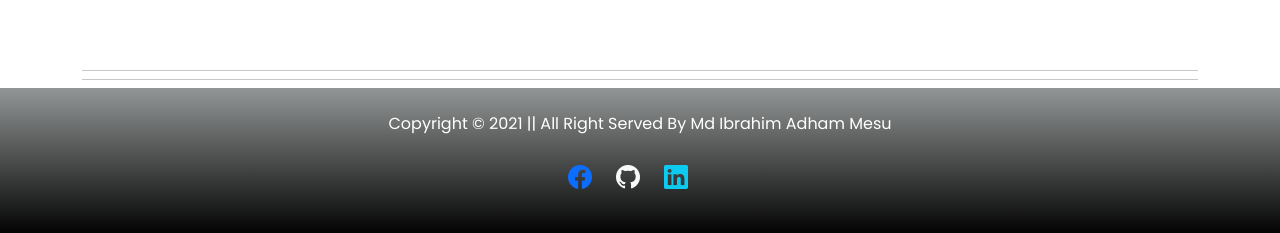
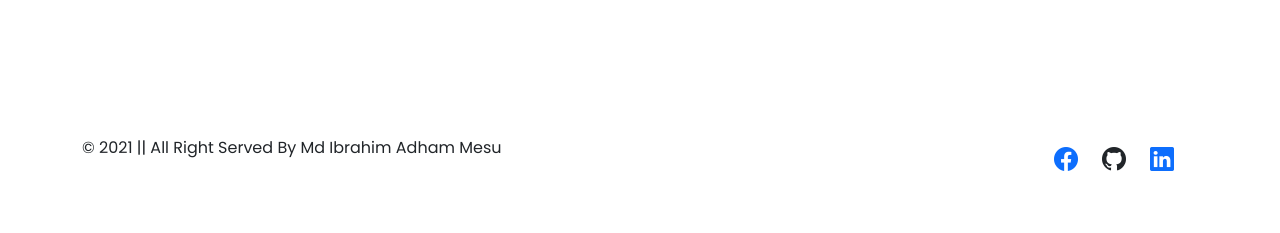
Before and after one commit to mesu-ai/portfolio, a React (Create React App) app: page /project in a window 1280 px wide. Shown: the part 956-1189 px from the top of the page. After the commit the page ends 1150 px from the top, so only its background shows below. Built offline with nearby package versions, Linux system fonts and the light colour scheme.

Commit message:
update portfolio

```diff
--- a/src/App.css
+++ b/src/App.css
@@ -1,5 +1,6 @@
 .App {
   text-align: center;
+
 }
 
 .App-logo {
--- a/src/components/navigation/Navbar.js
+++ b/src/components/navigation/Navbar.js
@@ -7,7 +7,7 @@ import logo from '../../images/logo.png';
 
 const Navigation = () => {
     return (
-        <Navbar collapseOnSelect expand="lg" bg="" style={{backgroundColor:'rgba(255, 255, 255, 0.856)'}} variant="light" sticky="top">
+        <Navbar collapseOnSelect expand="lg" bg="" style={{backgroundColor:'rgba(240, 248, 255, 0.762)'}} variant="light" sticky="top">
         <Container>
         <Navbar.Brand href="#home">
       <img
--- a/src/pages/about/About.js
+++ b/src/pages/about/About.js
@@ -14,7 +14,7 @@ const About = () => {
 
             <Row className="d-flex flex-lg-row flex-column-reverse  row-cols-lg-2 row-cols-1 py-5">
 
-                <Col className="text-start mt-lg-0 mt-5 px-lg-2 px-4">
+                <Col className=" text-start mt-lg-0 mt-5 px-lg-2 px-4">
 
                    <AboutInfo/>
 
@@ -25,7 +25,7 @@ const About = () => {
 
                 </Col>
 
-                <Col className="">
+                <Col className="overflow-hidden">
 
                 <Progress/>
 
--- a/src/pages/about/aboutInfo/AboutInfo.js
+++ b/src/pages/about/aboutInfo/AboutInfo.js
@@ -4,7 +4,7 @@ import '../About.css';
 const AboutInfo = () => {
     return (
         <div>
-            <p className="about-info" style={{textAlign:'justify'}}>
+            <p className="about-info px-2 overflow-hidden" style={{textAlign:'justify'}}>
                 I am a web developer and this is my passion and profession. I design and code to keep the user interface friendly and I like what I do. I have the ability to work on different websites. <br />
                 As a developer, I have the ability to work with the front-end and back-end. I also have knowledge of UX / UI design. I specialize in the MERN Stack Framework. Moreover, I have enough knowledge about various tools of the website. <br />
                 I am very confident and eager to work on time.
--- a/src/pages/footer/Footer.css
+++ b/src/pages/footer/Footer.css
@@ -3,6 +3,7 @@
 .footer-container{
 
     font-family: 'Poppins', sans-serif;
-    background-image: linear-gradient(rgb(147, 150, 150),black);
+    background-color: 'aliceblue';
+    /* background-image: linear-gradient(rgb(214, 177, 235),rgb(137, 49, 150)); */
 
 }
--- a/src/pages/footer/Footer.js
+++ b/src/pages/footer/Footer.js
@@ -6,23 +6,26 @@ const Footer = () => {
     return (
         <>
         <Container>
-        <hr style={{marginTop:'8px',marginBottom:'8px'}}/> <hr style={{marginTop:'8px',marginBottom:'8px'}}/>
+        {/* <hr style={{marginTop:'8px',marginBottom:'8px'}}/>
+        <hr style={{marginTop:'8px',marginBottom:'8px'}}/> */}
 
         </Container>
 
-        <div  className="py-4 footer-container text-white">
-            <p>Copyright &copy; 2021 || All Right Served By Md Ibrahim Adham Mesu</p>
+        <div  className="pt-5  footer-container ">
+            <Container className='d-md-flex justify-content-md-between align-items-center'>
+            <p> &copy; 2021 || All Right Served By Md Ibrahim Adham Mesu</p>
 
             <p className="mt-4 ">
                     <a style={{textDecoration:'none'}} className="text-primary" href="#a" target="_blank" rel="noopener noreferrer">
                     <i className="bi bi-facebook fs-4 me-4"></i></a>
 
-                    <a style={{textDecoration:'none'}} href="https://github.com/mesu-ai" className="text-light"target="_blank" rel="noopener noreferrer">
+                    <a style={{textDecoration:'none'}} href="https://github.com/mesu-ai" className="text-dark"target="_blank" rel="noopener noreferrer">
                     <i className="bi bi-github fs-4 me-4"></i></a>
-                    <a style={{textDecoration:'none'}} className="text-info" href="https://www.linkedin.com/in/iamesu/" target="_blank" rel="noopener noreferrer">
+                    <a style={{textDecoration:'none'}} className="text-primary" href="https://www.linkedin.com/in/iamesu/" target="_blank" rel="noopener noreferrer">
                     <i className="bi bi-linkedin fs-4 me-4"></i></a>
 
                     </p>
+            </Container>
         </div>
         </>
     );
--- a/src/pages/home/homebanner/HomeBanner.js
+++ b/src/pages/home/homebanner/HomeBanner.js
@@ -33,7 +33,7 @@ const HomeBanner = () => {
             <Row className="flex flex-lg-row flex-column-reverse justify-content-center align-items-center row-cols-lg-2 row-cols-1 py-5 ">
 
                 <Col data-aos="fade-right" className="text-start mt-lg-0 mt-5 px-lg-0 px-4  ">
-                 {/* <Card > */}
+
                     <h5 className="text-secondary ">Hello, I am</h5>
                     <h2 className="fw-bold">Md Ibrahim Adham Mesu</h2>
                     <h4 className="border-bottom border-top text-secondary py-2 w-75 mt-4">Front-End Developer</h4>
@@ -54,11 +54,11 @@ const HomeBanner = () => {
                     <button style={{fontWeight:'450'}} type="button" className="btn btn-outline-dark border-2 rounded-pill  fs-5 mt-4 px-3"> <i className="bi bi-arrow-down-circle-fill me-2"></i> Download My Resume</button>
                     </a>
 
-                {/* </Card> */}
+
 
                 </Col>
                 <Col>
-                <img className="img-fluid myImg" src={coverimg} alt="" width='100%' />
+                    <img className="img-fluid myImg" src={coverimg} alt="cover_photo"  />
 
                 </Col>
 
--- a/src/pages/projects/Projects.css
+++ b/src/pages/projects/Projects.css
@@ -1,5 +1,6 @@
 .card {
     position: relative;
+
   }
 
   .card-overlay {
@@ -13,10 +14,12 @@
       opacity: 0;
       transition: .5s ease;
       background: rgba(0, 0, 0, 0.5);
+
     }
 
   .card:hover .card-overlay {
       opacity: 1;
+
     }
 
     .card-btn:hover{
--- a/src/pages/projects/Projects.js
+++ b/src/pages/projects/Projects.js
@@ -21,8 +21,9 @@ const Projects = () => {
             <hr />
             <Row xs={1} md={2} lg={3} className="g-4">
 
-                { location.pathname==='/home' ?
+                { location.pathname==='/' || location.pathname==='/home' ?
                    projects.slice(0,3).map(project=><ProjectCard key={Math.random()} project={project}></ProjectCard>)
+
                    :
 
                     projects.map(project=><ProjectCard key={Math.random()} project={project}></ProjectCard>)
@@ -32,11 +33,11 @@ const Projects = () => {
             <hr />
             <div className="text-start">
 
-            {location.pathname==='/home' &&
+            {location.pathname==='/home' || location.pathname==='/' ?
 
             <Link to='/project'>
             <Button className="MoreProjectBtn btn-outline-warning">Click For More<i className="bi bi-arrow-right ms-1 fw-bold"></i></Button>
-            </Link>
+            </Link>: <></>
 
             }
 
--- a/src/pages/projects/projectCard/ProjectCard.js
+++ b/src/pages/projects/projectCard/ProjectCard.js
@@ -30,7 +30,7 @@ const ProjectCard = ({project}) => {
 
         <Col >
 
-        <Card  data-aos="zoom-in-right"  className=" h-100 shadow-lg card">
+        <Card data-aos="zoom-in-right"  className=" h-100 shadow-lg card">
             <Card.Img  variant="top" src={cover_img} height='200px' />
             <Card.Body>
             <Card.Title>{projectName}</Card.Title>
--- a/src/pages/services/serviceCard/ServiceCard.js
+++ b/src/pages/services/serviceCard/ServiceCard.js
@@ -16,7 +16,7 @@ const ServiceCard = ({service}) => {
     return (
 
         <Col>
-            <Card data-aos="zoom-in-up" className="h-100 p-3 shadow-lg ">
+            <Card data-aos="zoom-in-up" className="h-100 p-3 shadow-lg " style={{borderRadius:'12px'}}>
                 <Card.Img  variant="top" src={icon}  height="100" />
                 <Card.Body>
                 <Card.Title className="text-capitalize fw-bold">{serviceName}</Card.Title>
```
